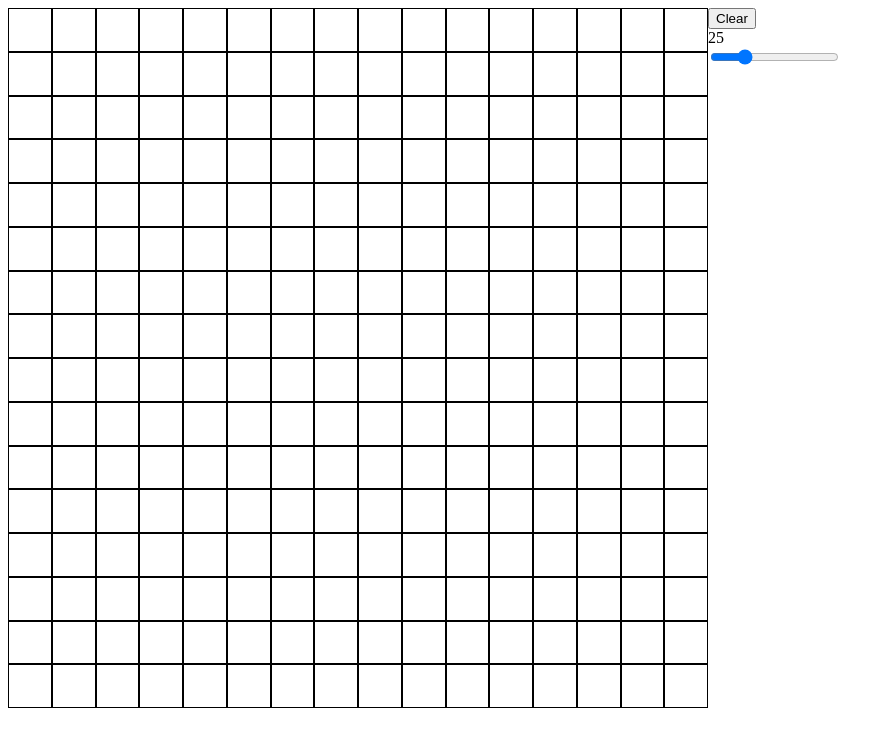
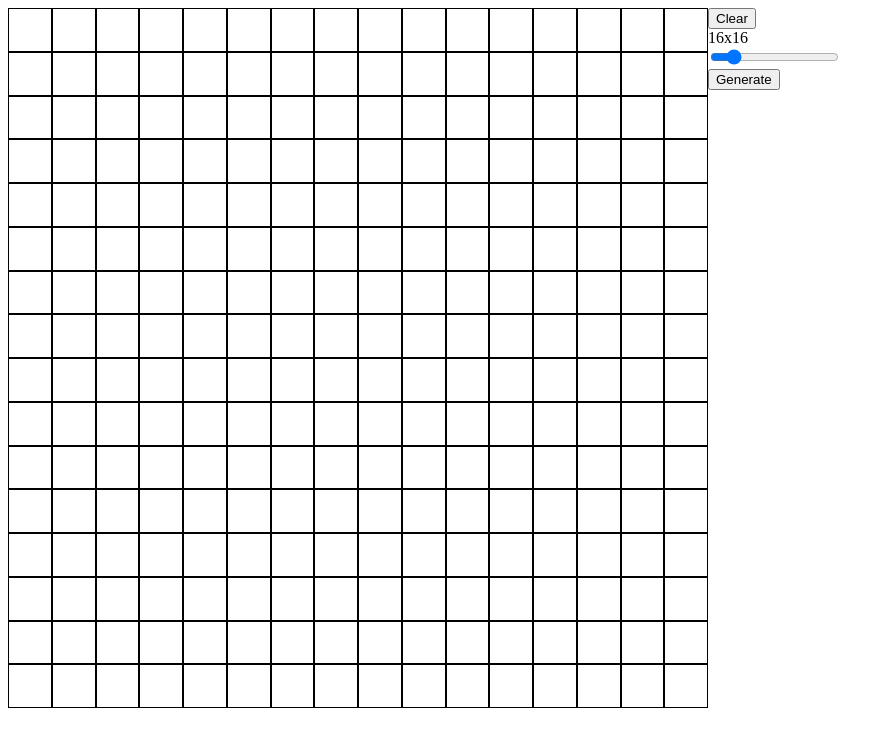
Before and after one commit to jaibacca/TOP_etchasketch, a plain HTML site: page index.html in a window 1280 px wide. Shown: the whole page, without its empty margins (0-893 px from the left). Drawn offline with Linux system fonts and the light colour scheme.

Commit message:
adjusted UI elements, added generate button

```diff
--- a/index.html
+++ b/index.html
@@ -13,8 +13,9 @@
       <button class="clear-button" onclick="clearScreen()">Clear</button>
       <div id="square_x"></div>
       <div class="slidecontainer">
-        <input type="range" min="2" max="100" value="25" class="slider" id="myRange">
+        <input type="range" min="2" max="100" value="16" class="slider" id="myRange">
       </div>
+      <button class="new-custom-screen" onclick="createScreen(userSquare)">Generate</button>
     </div>
   </div>
 
--- a/script.js
+++ b/script.js
@@ -58,12 +58,14 @@ function clearScreen() {
 
 var slider = document.getElementById("myRange");
 var output = document.getElementById("square_x");
-output.innerHTML = slider.value; // Display the default slider value
+var userSquare = slider.value;
+output.innerHTML = slider.value + 'x' + slider.value ; // Display the default slider value
 
 // Update the current slider value (each time you drag the slider handle)
 slider.oninput = function() {
-  output.innerHTML = this.value;
-  createScreen(this.value);
+  output.innerHTML = this.value + 'x' + this.value;
+  userSquare = this.value;
+  //createScreen(this.value);
 }
 
 function removeAllChildNodes(parent) {
```
